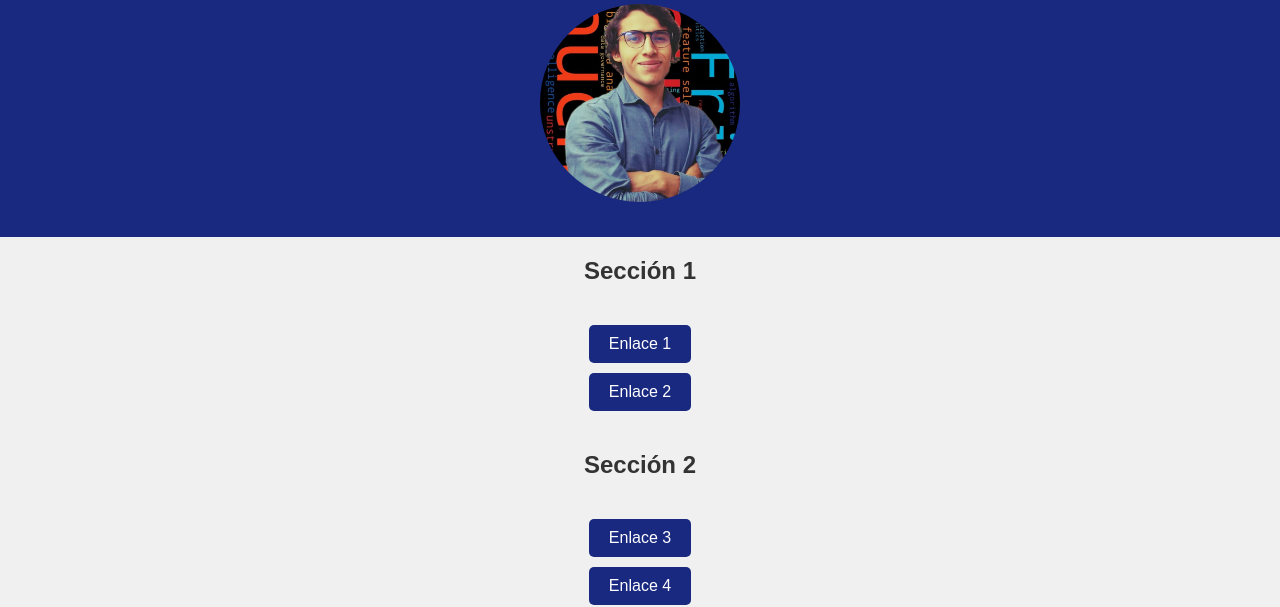
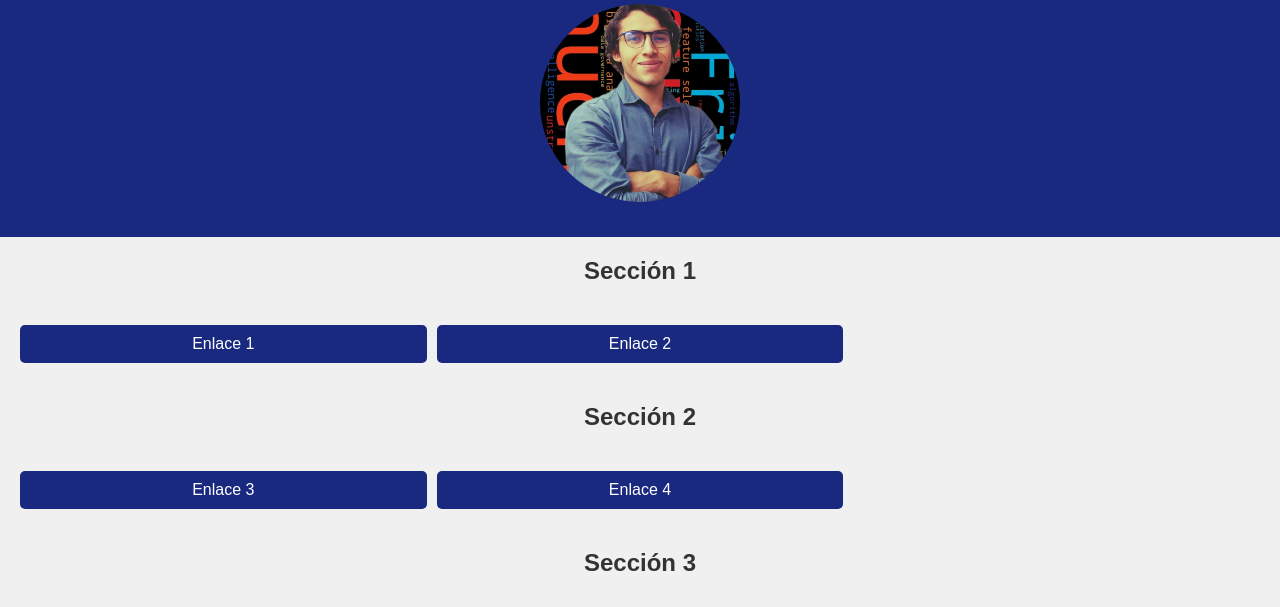
Before and after one commit to ChuyMendoza333/DS333_Links_tree, a plain HTML site: page index.html in a window 1280 px wide. Shown: the part 206-813 px from the top of the page. Drawn offline with Linux system fonts and the light colour scheme.

Commit message:
Update style.css

```diff
--- a/style.css
+++ b/style.css
@@ -49,12 +49,25 @@ header h1 {
 
 /* Estilos para los botones de enlace */
 .links {
-    display: flex;
-    flex-direction: column;
-    align-items: center;
+    display: grid;
+    grid-template-columns: repeat(3, 1fr); /* 3 columnas con igual ancho */
     gap: 10px;
     padding: 20px;
     text-align: center;
+}
+
+/* Estilos de los botones de enlace */
+.links a {
+    text-decoration: none;
+    background-color: #1a2980;
+    color: #fff;
+    padding: 10px 20px;
+    border-radius: 5px;
+    transition: background-color 0.3s ease;
+}
+
+.links a:hover {
+    background-color: #26d0ce;
 }
 
 a {
```
